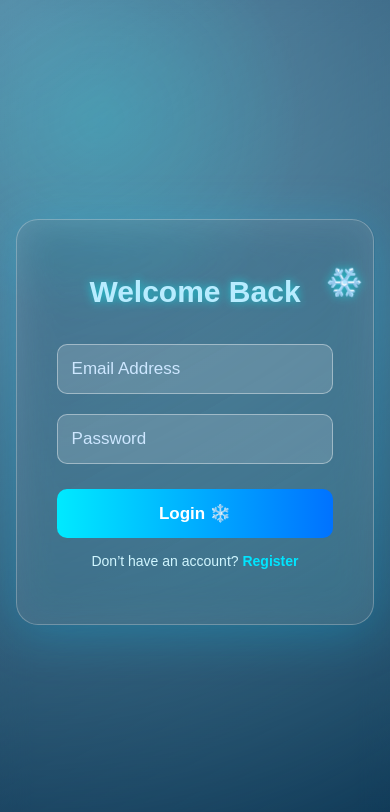
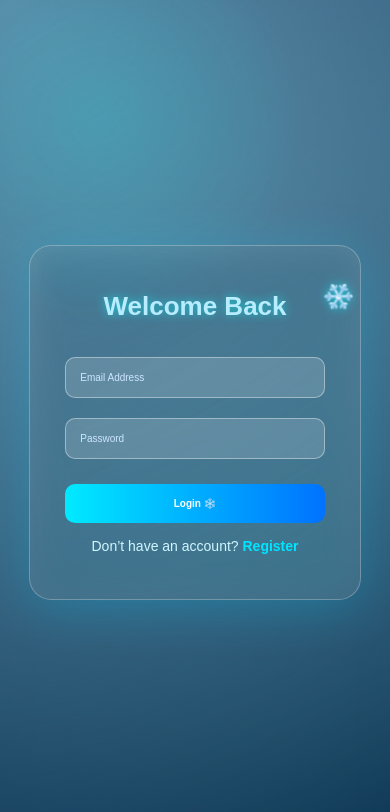
Before and after one commit to vasanth-17-05/Travalista-Tours, a website: page public/login.html in a window 390 px wide. Drawn offline with Linux system fonts and the light colour scheme.

Commit message:
Update login.html

```diff
--- a/public/login.html
+++ b/public/login.html
@@ -3,6 +3,7 @@
 <head>
 <meta charset="UTF-8">
 <title>Login</title>
+<meta name="viewport" content="width=device-width, initial-scale=1.0">
 <style>
   * {
     margin: 0;
@@ -204,21 +205,28 @@
       align-items: center;
     }
 
-    .login-box {
-      width: 92%;
-      max-width: 420px;  /* slightly larger */
-      padding: 55px 40px;
-    }
+.login-box {
+    background: rgba(255, 255, 255, 0.1);
+    padding: 45px 35px;
+    border-radius: 22px;
+    box-shadow: 0 8px 50px rgba(0, 200, 255, 0.25);
+    backdrop-filter: blur(20px);
+    border: 1px solid rgba(255, 255, 255, 0.25);
+    width: 85%;
+    max-width: 360px;
+    text-align: center;
+    color: #eafaff;
 
     .login-box h2 {
       font-size: 30px;
     }
 
     input, button {
-      font-size: 17px;
+      font-size: 10px;
       padding: 14px;
     }
   }
+}
 </style>
 </head>
 <body>
```
